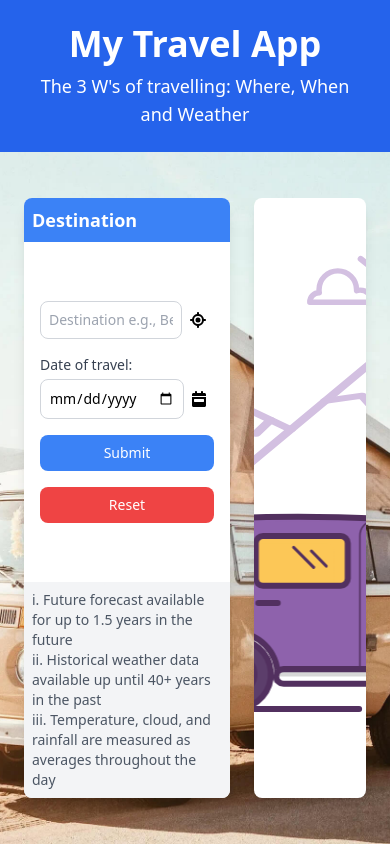
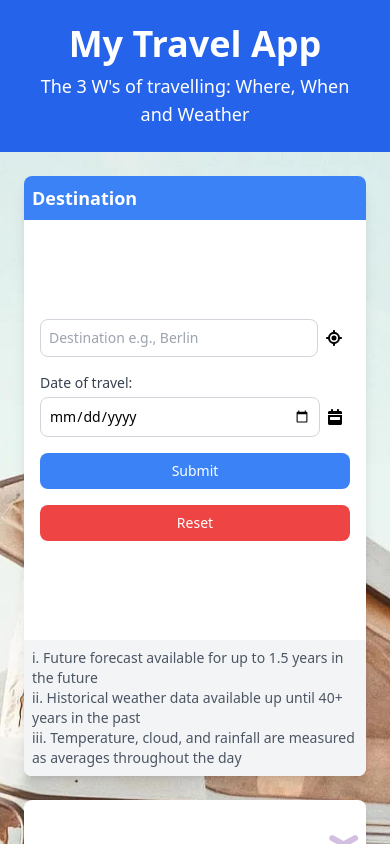
Before and after one commit to marksav85/Travel-App-React, a React (Vite) app: page / in a window 390 px wide. Shown: the top 844 px of the page. Built offline with nearby package versions, Linux system fonts and the light colour scheme.

Commit message:
Adjust layout on smaller screens

```diff
--- a/src/client/App.jsx
+++ b/src/client/App.jsx
@@ -3,7 +3,7 @@ import MainView from "./components/MainView";
 
 function App() {
   return (
-    <div className="flex flex-col h-[100vh]">
+    <div className="flex flex-col md:h-[100vh]">
       <Header />
       <MainView />
     </div>
--- a/src/client/components/MainView.jsx
+++ b/src/client/components/MainView.jsx
@@ -5,7 +5,7 @@ import travelCamper from "/media/travel_camper.jpg";
 export default function MainView() {
   return (
     <div
-      className=" flex w-full h-full justify-center items-center space-x-6 p-6 bg-cover bg-center"
+      className="flex flex-col md:flex-row w-full h-full justify-center items-center space-y-6 md:space-y-0 md:space-x-6 p-6 bg-cover bg-center"
       style={{ backgroundImage: `url(${travelCamper})` }}
     >
       <Destination />
```
